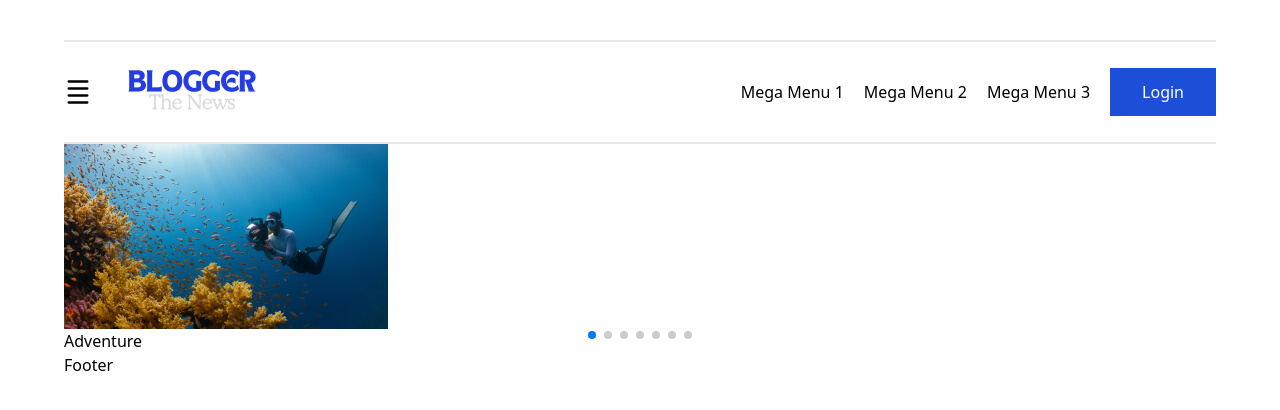
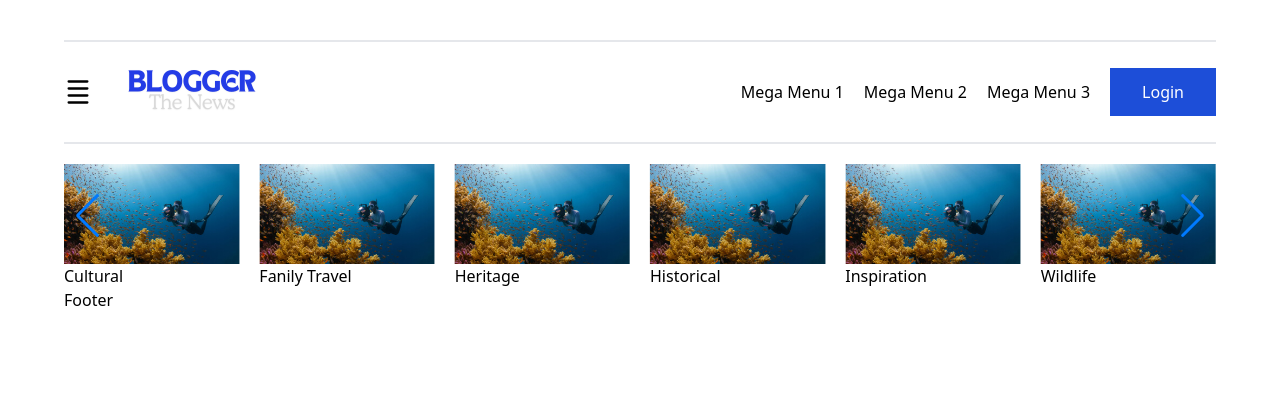
Before and after one commit to webxrahat/Blogger, a React (Vite) app in the folder frontend/: page / in a window 1280 px wide. Shown: the top 410 px of the page. Built offline with nearby package versions, Linux system fonts and the light colour scheme.

Commit message:
categories carousel

```diff
--- a/frontend/src/components/HeroCarousel.jsx
+++ b/frontend/src/components/HeroCarousel.jsx
@@ -1,8 +1,9 @@
 import React, { useRef, useState } from "react";
 import { Swiper, SwiperSlide } from "swiper/react";
+import { Navigation, Autoplay } from "swiper/modules";
 import "swiper/css";
 import "swiper/css/pagination";
-import { Pagination } from "swiper/modules";
+import "swiper/css/navigation";
 
 const images = [
  { photo: "/tour.jpg", category_name: "Adventure" },
@@ -20,12 +21,18 @@ const HeroCarousel = () => {
    <Swiper
     slidesPerView={1}
     spaceBetween={20}
+    loop={true}
+    autoplay={{
+     delay: 2000,
+     disableOnInteraction: false,
+    }}
+    navigation={true}
     pagination={{
      clickable: true,
     }}
     breakpoints={{
      1024: {
-      slidesPerView: 1,
+      slidesPerView: 6,
       spaceBetween: 20,
      },
      768: {
@@ -37,11 +44,11 @@ const HeroCarousel = () => {
       spaceBetween: 40,
      },
     }}
-    modules={[Pagination]}
+    modules={[Navigation, Autoplay]}
     className="mySwiper"
    >
     {images.map((image, indx) => (
-     <SwiperSlide key={indx}>
+     <SwiperSlide key={indx} className="mt-5">
       <div>
        <img src={image.photo} alt="name" />
       </div>
```
